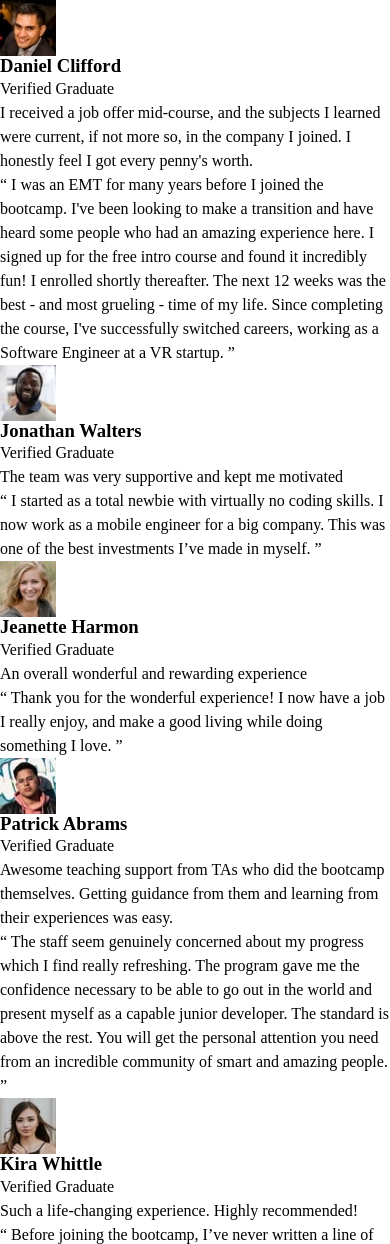
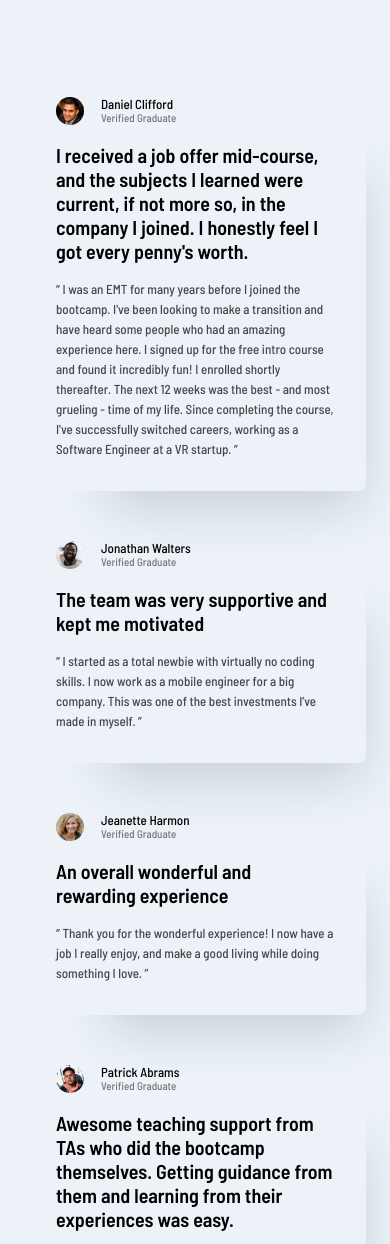
Before and after one commit to nvalline/fm-testimonials-grid-section, a plain HTML site: page index.html in a window 390 px wide. Shown: the top 1244 px of the page. Drawn offline with nearby package versions, Linux system fonts and the light colour scheme; files that its build step writes are made by us from their sources.

Commit message:
added mobile composition styles

```diff
--- a/_reset.scss
+++ b/_reset.scss
@@ -27,7 +27,7 @@ ol[role='list'] {
 /* Set core body defaults */
 body {
 	min-height: 100vh;
-	line-height: 1.5;
+	line-height: 1.2;
 }
 
 /* Set shorter line heights on headings and interactive elements */
@@ -38,7 +38,7 @@ h4,
 button,
 input,
 label {
-	line-height: 1.1;
+	line-height: 1;
 }
 
 /* Balance text wrapping on headings */
--- a/_variables.scss
+++ b/_variables.scss
@@ -2,6 +2,7 @@
 
 // Primary Colors
 $violet: hsl(263, 55%, 52%);
+$lightViolet: hsl(264, 82%, 70%);
 $darkGrayBlue: hsl(217, 19%, 35%);
 $darkBlackBlue: hsl(219, 29%, 14%);
 $white: hsl(0, 0%, 100%);
@@ -9,13 +10,12 @@ $white: hsl(0, 0%, 100%);
 // Neutral Colors
 $lightGray: hsl(0, 0%, 81%);
 $lightGrayBlue: hsl(210, 46%, 95%);
+$shadow: hsla(217, 19%, 35%, 0.2474);
 
 // ----- Typography -----
 
 // Font-Family
 $font-primary: 'Barlow Semi Condensed', sans-serif;
-
-// Font-Size
 
 // Font-Weight
 $fw-medium: 500;
--- a/index.html
+++ b/index.html
@@ -27,104 +27,134 @@
 	<body>
 		<main>
 			<section>
-				<article>
-					<div>
-						<img src="./images/image-daniel.jpg" alt="daniel clifford" />
+				<article class="card">
+					<div class="authorBlock">
+						<img
+							src="./images/image-daniel.jpg"
+							alt="daniel clifford"
+							height="56"
+							width="56"
+						/>
 						<div>
 							<h3>Daniel Clifford</h3>
 							<p>Verified Graduate</p>
 						</div>
-						<p>
+					</div>
+					<p class="testimonial">
 						I received a job offer mid-course, and the subjects I learned were
-							current, if not more so, in the company I joined. I honestly feel
-							I got every penny's worth.
+						current, if not more so, in the company I joined. I honestly feel I
+						got every penny's worth.
 					</p>
-						<p>
+					<p class="review">
 						“ I was an EMT for many years before I joined the bootcamp. I've
-							been looking to make a transition and have heard some people who
-							had an amazing experience here. I signed up for the free intro
-							course and found it incredibly fun! I enrolled shortly thereafter.
-							The next 12 weeks was the best - and most grueling - time of my
-							life. Since completing the course, I've successfully switched
-							careers, working as a Software Engineer at a VR startup. ”
+						been looking to make a transition and have heard some people who had
+						an amazing experience here. I signed up for the free intro course
+						and found it incredibly fun! I enrolled shortly thereafter. The next
+						12 weeks was the best - and most grueling - time of my life. Since
+						completing the course, I've successfully switched careers, working
+						as a Software Engineer at a VR startup. ”
 					</p>
-					</div>
 				</article>
-				<article>
-					<div>
-						<img src="./images/image-jonathan.jpg" alt="jonathan walters" />
+				<article class="card">
+					<div class="authorBlock">
+						<img
+							src="./images/image-jonathan.jpg"
+							alt="jonathan walters"
+							height="56"
+							width="56"
+						/>
 						<div>
 							<h3>Jonathan Walters</h3>
 							<p>Verified Graduate</p>
 						</div>
-						<p>The team was very supportive and kept me motivated</p>
-						<p>
-							“ I started as a total newbie with virtually no coding skills. I
-							now work as a mobile engineer for a big company. This was one of
-							the best investments I’ve made in myself. ”
+					</div>
+					<p class="testimonial">
+						The team was very supportive and kept me motivated
 					</p>
-					</div>
+					<p class="review">
+						“ I started as a total newbie with virtually no coding skills. I now
+						work as a mobile engineer for a big company. This was one of the
+						best investments I’ve made in myself. ”
+					</p>
 				</article>
-				<article>
-					<div>
-						<img src="./images/image-jeanette.jpg" alt="jeanette harmon" />
+				<article class="card">
+					<div class="authorBlock">
+						<img
+							src="./images/image-jeanette.jpg"
+							alt="jeanette harmon"
+							height="56"
+							width="56"
+						/>
 						<div>
 							<h3>Jeanette Harmon</h3>
 							<p>Verified Graduate</p>
 						</div>
-						<p>An overall wonderful and rewarding experience</p>
-						<p>
-							“ Thank you for the wonderful experience! I now have a job I
-							really enjoy, and make a good living while doing something I love.
-							”
+					</div>
+					<p class="testimonial">
+						An overall wonderful and rewarding experience
 					</p>
-					</div>
+					<p class="review">
+						“ Thank you for the wonderful experience! I now have a job I really
+						enjoy, and make a good living while doing something I love. ”
+					</p>
 				</article>
-				<article>
-					<div>
-						<img src="./images/image-patrick.jpg" alt="patrick abrams" />
+				<article class="card">
+					<div class="authorBlock">
+						<img
+							src="./images/image-patrick.jpg"
+							alt="patrick abrams"
+							height="56"
+							width="56"
+						/>
 						<div>
 							<h3>Patrick Abrams</h3>
 							<p>Verified Graduate</p>
 						</div>
-						<p>
+					</div>
+					<p class="testimonial">
 						Awesome teaching support from TAs who did the bootcamp themselves.
 						Getting guidance from them and learning from their experiences was
 						easy.
 					</p>
-						<p>
-							“ The staff seem genuinely concerned about my progress which I
-							find really refreshing. The program gave me the confidence
-							necessary to be able to go out in the world and present myself as
-							a capable junior developer. The standard is above the rest. You
-							will get the personal attention you need from an incredible
-							community of smart and amazing people. ”
+					<p class="review">
+						“ The staff seem genuinely concerned about my progress which I find
+						really refreshing. The program gave me the confidence necessary to
+						be able to go out in the world and present myself as a capable
+						junior developer. The standard is above the rest. You will get the
+						personal attention you need from an incredible community of smart
+						and amazing people. ”
 					</p>
-					</div>
 				</article>
-				<article>
-					<div>
-						<img src="./images/image-kira.jpg" alt="kira whittle" />
+				<article class="card">
+					<div class="authorBlock">
+						<img
+							src="./images/image-kira.jpg"
+							alt="kira whittle"
+							height="56"
+							width="56"
+						/>
 						<div>
 							<h3>Kira Whittle</h3>
 							<p>Verified Graduate</p>
 						</div>
-						<p>Such a life-changing experience. Highly recommended!</p>
-						<p>
-							“ Before joining the bootcamp, I’ve never written a line of code.
-							I needed some structure from professionals who can help me learn
+					</div>
+					<p class="testimonial">
+						Such a life-changing experience. Highly recommended!
+					</p>
+					<p class="review">
+						“ Before joining the bootcamp, I’ve never written a line of code. I
+						needed some structure from professionals who can help me learn
 						programming step by step. I was encouraged to enroll by a former
 						student of theirs who can only say wonderful things about the
 						program. The entire curriculum and staff did not disappoint. They
-							were very hands-on and I never had to wait long for assistance.
-							The agile team project, in particular, was outstanding. It took my
+						were very hands-on and I never had to wait long for assistance. The
+						agile team project, in particular, was outstanding. It took my
 						learning to the next level in a way that no tutorial could ever
 						have. In fact, I’ve often referred to it during interviews as an
 						example of my developent experience. It certainly helped me land a
-							job as a full-stack developer after receiving multiple offers.
-							100% recommend! ”
+						job as a full-stack developer after receiving multiple offers. 100%
+						recommend! ”
 					</p>
-					</div>
 				</article>
 			</section>
 		</main>
--- a/styles.scss
+++ b/styles.scss
@@ -1,2 +1,63 @@
 @use './reset';
 @use './variables' as *;
+
+body {
+	background-color: $lightGrayBlue;
+	font-family: $font-primary;
+	font-style: normal;
+}
+
+main {
+	padding: 4.4375rem 1.5rem;
+
+	section {
+		display: grid;
+		grid-template-columns: 1fr;
+		gap: 1.5rem;
+
+		.card {
+			padding: 1.625rem 2rem 2rem;
+			border-radius: 8px;
+			box-shadow: 40px 60px 50px -47px $shadow;
+
+			.authorBlock {
+				margin-bottom: 1.125rem;
+				display: flex;
+				align-items: center;
+				gap: 1.0625rem;
+
+				img {
+					height: 28px;
+					width: 28px;
+					border-radius: 50%;
+				}
+
+				div {
+					h3 {
+						font-size: 0.8125rem;
+						font-weight: $fw-medium;
+					}
+
+					p {
+						font-size: 0.6875rem;
+						font-weight: $fw-medium;
+						opacity: 0.5;
+					}
+				}
+			}
+
+			.testimonial {
+				margin-bottom: 1rem;
+				font-size: 1.25rem;
+				font-weight: $fw-semiBold;
+			}
+
+			.review {
+				font-size: 0.8125rem;
+				font-weight: $fw-medium;
+				line-height: 1.539;
+				opacity: 0.7;
+			}
+		}
+	}
+}
```
Also changed, not shown: styles.css (added), 1 other file. Lines whose indentation alone changed are shown as unchanged.
